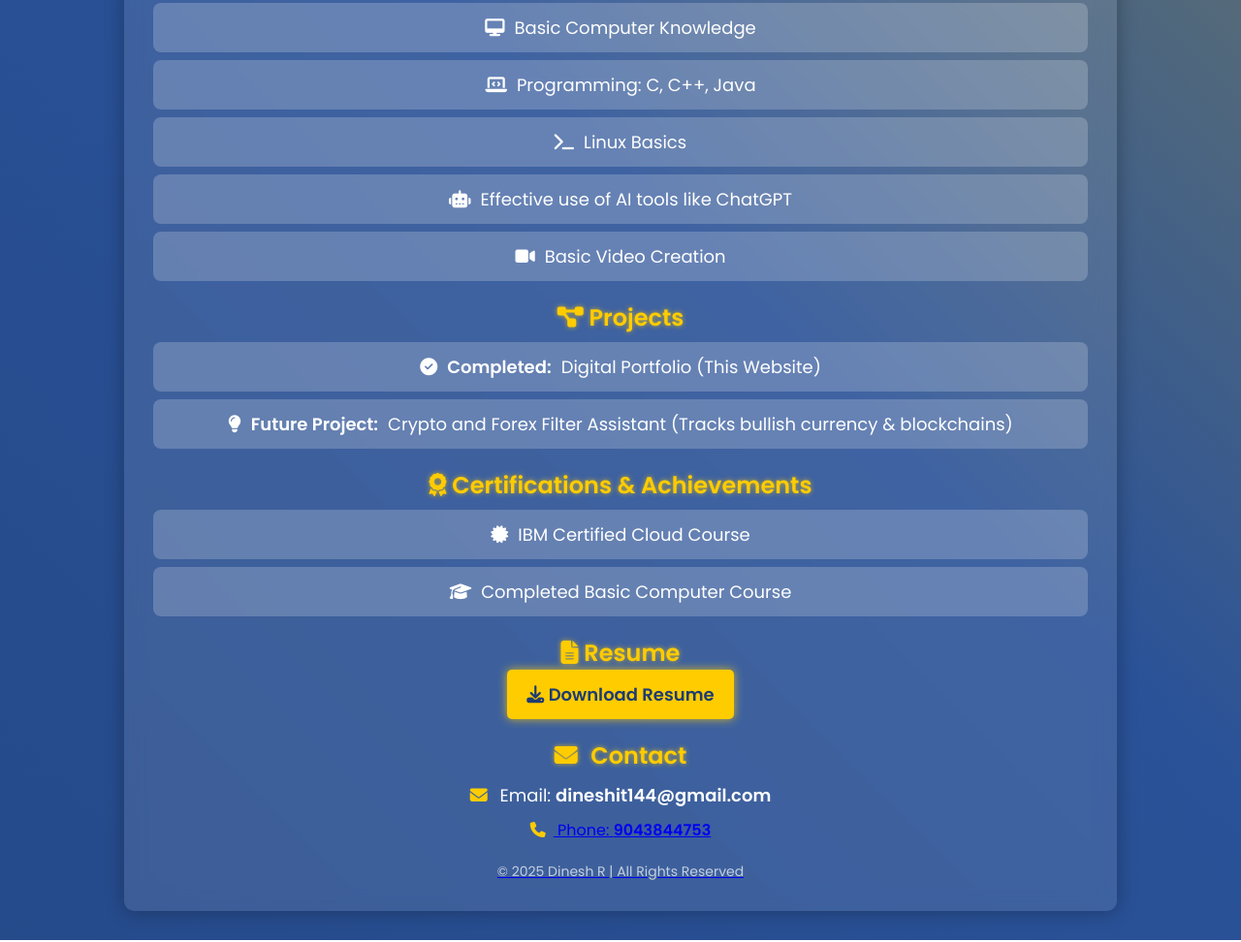
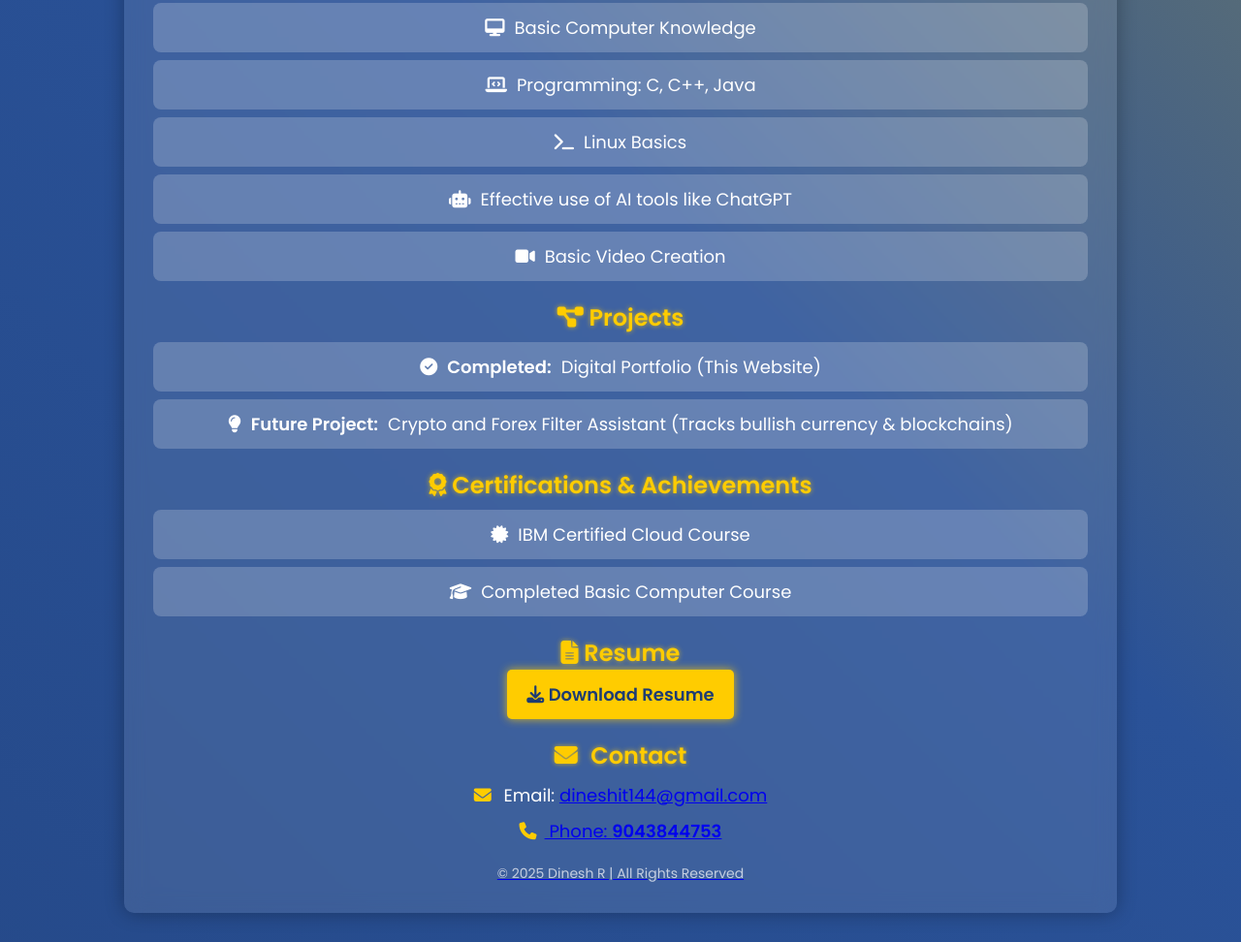
Before and after one commit to Dinesh1449/Digital-portfio-, a plain HTML site: page index.html in a window 1280 px wide. Shown: the part 452-1424 px from the top of the page at 97% size. Drawn offline with Linux system fonts and the light colour scheme.

Commit message:
Update index.html

```diff
--- a/index.html
+++ b/index.html
@@ -168,7 +168,7 @@
 
         <div class="contact">
             <h2><i class="fas fa-envelope"></i> Contact</h2>
-            <p><i class="fas fa-envelope"></i> Email: <strong>dineshit144@gmail.com</strong></p><a href="mailto:dineshit144@gmail.com" tar
+            <p><i class="fas fa-envelope"></i> Email: <a href="mailto:dineshit144@gmail.com" tar <strong>dineshit144@gmail.com</strong></p>
             <p><i class="fas fa-phone"></i> Phone: <strong>9043844753</strong></p>
         </div>
 
```
